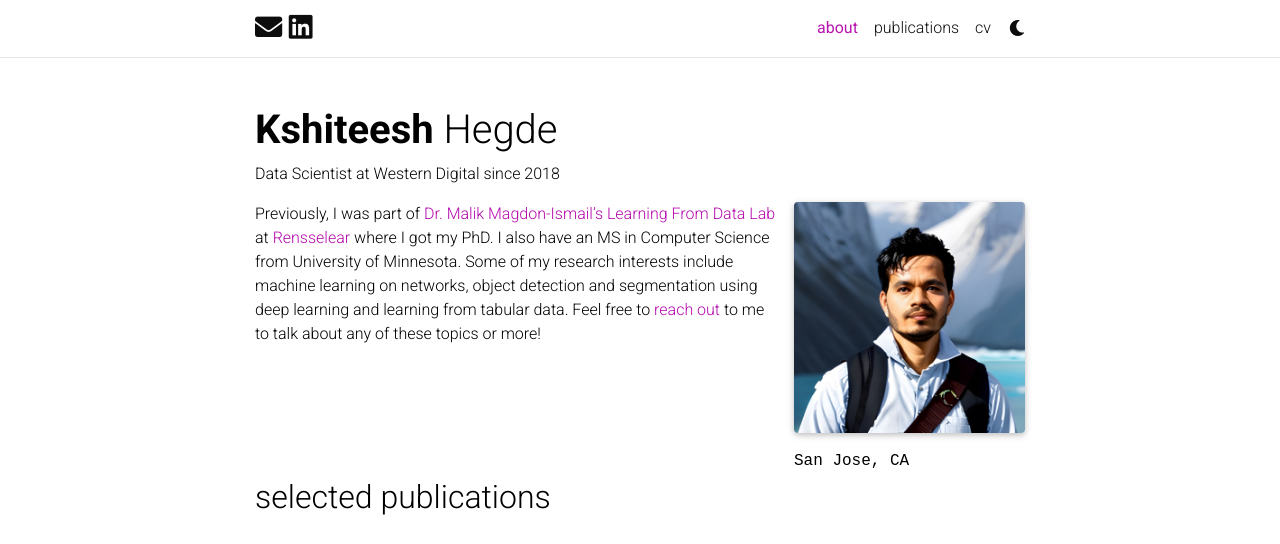
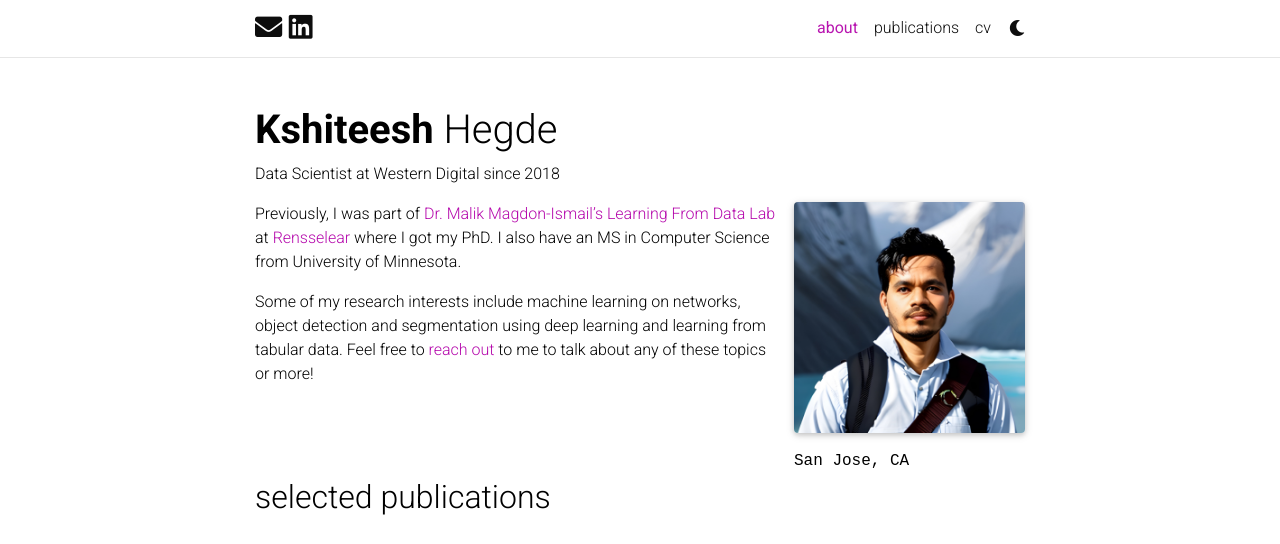
Before and after one commit to kshiteesh/kshiteesh.github.io, a Jekyll site: the page built from _pages/about.md, in a window 1280 px wide, cut to the strip 0-544 px from the top of the page. Built offline with Jekyll 4.4.1, drawn with Linux system fonts in a browser that asks for light colours; full-size pictures stand in for the smaller copies a plugin makes; comment, search, counter and statistics services are not loaded; a style sheet for code colours, icons or effects is not loaded; part of the change alters nothing that is shown.

```diff
--- a/_pages/about.md
+++ b/_pages/about.md
@@ -17,4 +17,6 @@ selected_papers: true # includes a list of papers marked as "selected={true}"
 social: false  # includes social icons at the bottom of the page
 ---
 
-Previously, I was part of [Dr. Malik Magdon-Ismail's](http://www.cs.rpi.edu/~magdon) [Learning From Data Lab](http://www.cs.rpi.edu/~magdon/LFDlabpublic.html/index.html) at [Rensselear](https://www.rpi.edu) where I got my PhD. I also have an MS in Computer Science from University of Minnesota. Some of my research interests include machine learning on networks, object detection and segmentation using deep learning and learning from tabular data. Feel free to [reach out](https://topmate.io/hegde) to me to talk about any of these topics or more!
+Previously, I was part of [Dr. Malik Magdon-Ismail's](http://www.cs.rpi.edu/~magdon) [Learning From Data Lab](http://www.cs.rpi.edu/~magdon/LFDlabpublic.html/index.html) at [Rensselear](https://science.rpi.edu/computer-science) where I got my PhD. I also have an MS in Computer Science from University of Minnesota.
+
+Some of my research interests include machine learning on networks, object detection and segmentation using deep learning and learning from tabular data. Feel free to [reach out](https://topmate.io/hegde) to me to talk about any of these topics or more!
```
